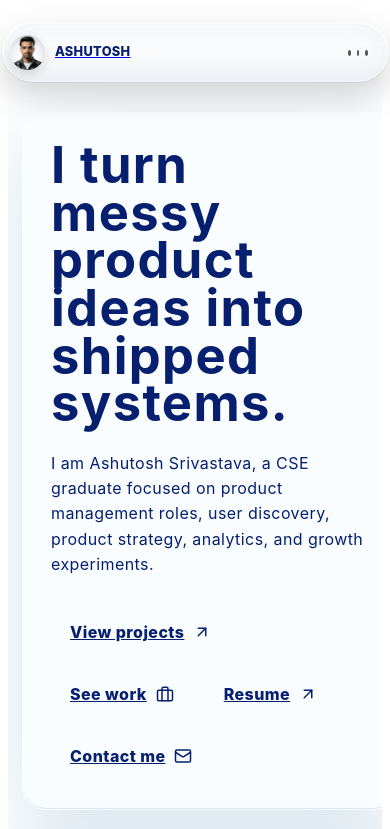
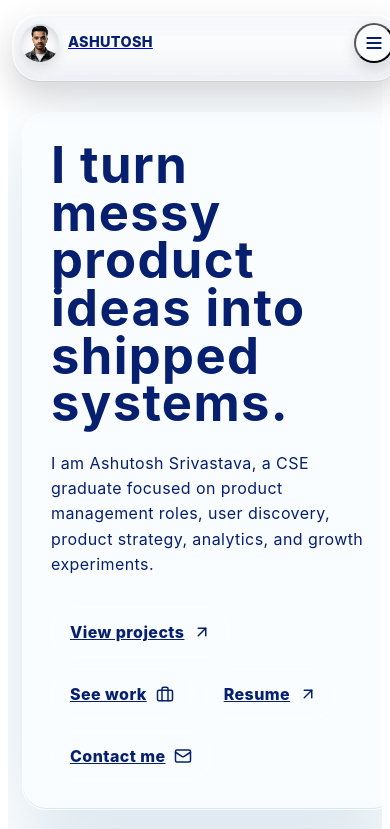
Before and after one commit to Ashutosh61003/Ashutosh61003.github.io, a React (Vite) app: page / in a window 390 px wide. Shown: the top 829 px of the page. Built offline with nearby package versions, Linux system fonts and the light colour scheme; the HTML template or start-up script is replaced by a standard one.

Commit message:
Improve mobile navigation menu

```diff
--- a/src/components/Navbar.css
+++ b/src/components/Navbar.css
@@ -219,6 +219,11 @@
     background: rgba(43, 47, 51, 0.82);
 }
 
+.mobile-menu-toggle,
+.mobile-nav-panel {
+    display: none;
+}
+
 .navbar.scrolled .nav-dots {
     width: 32px;
     opacity: 1;
@@ -235,33 +240,55 @@
 
 @media (max-width: 760px) {
     .navbar {
-        top: 22px;
+        top: 14px;
+        padding: 0 12px;
     }
 
     .nav-shell,
     .navbar.scrolled .nav-shell:hover,
     .navbar.scrolled .nav-shell:focus-within,
     .navbar.scrolled.is-expanded .nav-shell {
-        width: min(94vw, 520px);
-        min-height: 49px;
-        gap: 9px;
-        padding: 6px 12px 6px 8px;
+        grid-template-columns: minmax(0, 1fr) auto;
+        width: min(100%, 430px);
+        min-height: 54px;
+        gap: 8px 12px;
+        padding: 7px 8px 7px 9px;
+        overflow: hidden;
+        border-radius: 27px;
     }
 
     .navbar.scrolled .nav-shell {
-        width: min(218px, calc(100vw - 20px));
-        min-height: 49px;
-        gap: 9px;
-        padding: 6px 12px 6px 8px;
+        grid-template-columns: minmax(0, 1fr) auto;
+        width: min(100%, 430px);
+        min-height: 54px;
+        gap: 8px 12px;
+        padding: 7px 8px 7px 9px;
+    }
+
+    .navbar.mobile-menu-open .nav-shell {
+        border-radius: 27px;
+        background: rgba(232, 247, 255, 0.72);
+        box-shadow:
+            0 18px 46px rgba(4, 14, 28, 0.22),
+            inset 0 1px 0 rgba(255, 255, 255, 0.38),
+            inset 0 -1px 0 rgba(16, 29, 43, 0.14);
+    }
+
+    .navbar.mobile-menu-open .nav-shell::before {
+        opacity: 0.34;
     }
 
     .avatar-bubble {
-        width: 35px;
-        height: 35px;
+        width: 38px;
+        height: 38px;
     }
 
     .brand-logo {
-        font-size: 0.9rem;
+        max-width: calc(100vw - 128px);
+        overflow: hidden;
+        font-size: 0.98rem;
+        letter-spacing: -0.01em;
+        text-overflow: ellipsis;
     }
 
     .nav-links,
@@ -271,9 +298,81 @@
         display: none;
     }
 
-    .nav-item {
-        min-height: 41px;
-        padding: 0 7px;
+    .mobile-menu-toggle {
+        position: relative;
+        z-index: 2;
+        display: inline-grid;
+        width: 40px;
+        height: 40px;
+        place-items: center;
+        border-radius: 50%;
+        color: #202124;
+        background: rgba(255, 255, 255, 0.34);
+        box-shadow:
+            inset 0 1px 0 rgba(255, 255, 255, 0.48),
+            0 6px 14px rgba(4, 14, 28, 0.14);
+        transition: transform 160ms ease, background 160ms ease;
+    }
+
+    .mobile-menu-toggle:active {
+        transform: scale(0.96);
+    }
+
+    .navbar.mobile-menu-open .mobile-menu-toggle {
+        background: rgba(255, 255, 255, 0.5);
+    }
+
+    .mobile-nav-panel {
+        position: relative;
+        z-index: 1;
+        grid-column: 1 / -1;
+        display: grid;
+        grid-template-columns: repeat(2, minmax(0, 1fr));
+        gap: 8px;
+        max-height: 0;
+        margin-top: 0;
+        padding: 0;
+        overflow: hidden;
+        opacity: 0;
+        pointer-events: none;
+        transform: translateY(-6px);
+        transition:
+            max-height 320ms var(--nav-ease-soft),
+            margin-top 260ms ease,
+            opacity 180ms ease,
+            transform 260ms var(--nav-ease-soft);
+    }
+
+    .navbar.mobile-menu-open .mobile-nav-panel {
+        max-height: 160px;
+        margin-top: 4px;
+        padding: 4px 0 1px;
+        opacity: 1;
+        pointer-events: auto;
+        transform: translateY(0);
+    }
+
+    .mobile-nav-item {
+        position: relative;
+        display: flex;
+        align-items: center;
+        justify-content: center;
+        min-height: 42px;
+        border-radius: 21px;
+        color: #202124;
+        background: rgba(255, 255, 255, 0.62);
+        font-size: 0.93rem;
+        font-weight: 760;
+        line-height: 1;
+        white-space: nowrap;
+        box-shadow:
+            inset 0 1px 0 rgba(255, 255, 255, 0.35),
+            0 4px 12px rgba(4, 14, 28, 0.08);
+    }
+
+    .mobile-nav-item.active {
+        background: rgba(255, 255, 255, 0.86);
+        color: #111827;
     }
 
     .nav-dots,
@@ -281,25 +380,25 @@
     .navbar.scrolled .nav-shell:hover .nav-dots,
     .navbar.scrolled .nav-shell:focus-within .nav-dots,
     .navbar.scrolled.is-expanded .nav-dots {
-        width: 20px;
-        opacity: 1;
-        transform: none;
-        margin-left: auto;
-    }
-
-    .nav-dots span {
-        width: 6px;
-        height: 6px;
+        display: none;
     }
 }
 
 @media (max-width: 390px) {
     .brand-logo {
-        font-size: 0.8rem;
+        font-size: 0.9rem;
     }
 
     .nav-brand-area {
-        gap: 10px;
+        gap: 9px;
+    }
+
+    .mobile-nav-panel {
+        grid-template-columns: 1fr;
+    }
+
+    .navbar.mobile-menu-open .mobile-nav-panel {
+        max-height: 220px;
     }
 }
 
--- a/src/components/Navbar.jsx
+++ b/src/components/Navbar.jsx
@@ -1,10 +1,12 @@
 import React, { useState, useEffect, useRef } from 'react';
 import { NavLink, useLocation } from 'react-router-dom';
+import { Menu, X } from 'lucide-react';
 import './Navbar.css';
 
 const Navbar = () => {
     const [scrolled, setScrolled] = useState(false);
     const [isExpanded, setIsExpanded] = useState(false);
+    const [isMobileMenuOpen, setIsMobileMenuOpen] = useState(false);
     const location = useLocation();
     const navRef = useRef(null);
 
@@ -56,11 +58,35 @@ const Navbar = () => {
     useEffect(() => {
         document.documentElement.setAttribute('data-theme', localStorage.getItem('theme') || 'dark');
         setIsExpanded(false);
+        setIsMobileMenuOpen(false);
         if (navRef.current?.contains(document.activeElement)) {
             document.activeElement.blur();
         }
         setScrolled(window.scrollY > 80);
     }, [location.pathname]);
+
+    useEffect(() => {
+        if (!isMobileMenuOpen) return;
+
+        const handlePointerDown = (event) => {
+            if (!navRef.current?.contains(event.target)) {
+                setIsMobileMenuOpen(false);
+            }
+        };
+        const handleKeyDown = (event) => {
+            if (event.key === 'Escape') {
+                setIsMobileMenuOpen(false);
+            }
+        };
+
+        document.addEventListener('pointerdown', handlePointerDown);
+        document.addEventListener('keydown', handleKeyDown);
+
+        return () => {
+            document.removeEventListener('pointerdown', handlePointerDown);
+            document.removeEventListener('keydown', handleKeyDown);
+        };
+    }, [isMobileMenuOpen]);
 
     const links = [
         { name: 'Home', path: '/' },
@@ -70,7 +96,11 @@ const Navbar = () => {
     ];
 
     return (
-        <nav ref={navRef} className={`navbar ${scrolled ? 'scrolled' : 'expanded'} ${isExpanded ? 'is-expanded' : ''}`} aria-label="Primary navigation">
+        <nav
+            ref={navRef}
+            className={`navbar ${scrolled ? 'scrolled' : 'expanded'} ${isExpanded ? 'is-expanded' : ''} ${isMobileMenuOpen ? 'mobile-menu-open' : ''}`}
+            aria-label="Primary navigation"
+        >
             <div
                 className="nav-shell"
                 onMouseEnter={() => setIsExpanded(true)}
@@ -101,10 +131,34 @@ const Navbar = () => {
                     ))}
                 </div>
 
+                <button
+                    type="button"
+                    className="mobile-menu-toggle"
+                    aria-label={isMobileMenuOpen ? 'Close navigation menu' : 'Open navigation menu'}
+                    aria-expanded={isMobileMenuOpen}
+                    aria-controls="mobile-nav-menu"
+                    onClick={() => setIsMobileMenuOpen((isOpen) => !isOpen)}
+                >
+                    {isMobileMenuOpen ? <X size={20} strokeWidth={2.4} /> : <Menu size={20} strokeWidth={2.4} />}
+                </button>
+
                 <div className="nav-dots" aria-hidden="true">
                     <span></span>
                     <span></span>
                     <span></span>
+                </div>
+
+                <div className="mobile-nav-panel" id="mobile-nav-menu">
+                    {links.map((link) => (
+                        <NavLink
+                            key={link.path}
+                            to={link.path}
+                            className={({ isActive }) => `mobile-nav-item ${isActive ? 'active' : ''}`}
+                            onClick={() => setIsMobileMenuOpen(false)}
+                        >
+                            {link.name}
+                        </NavLink>
+                    ))}
                 </div>
             </div>
         </nav>
```
